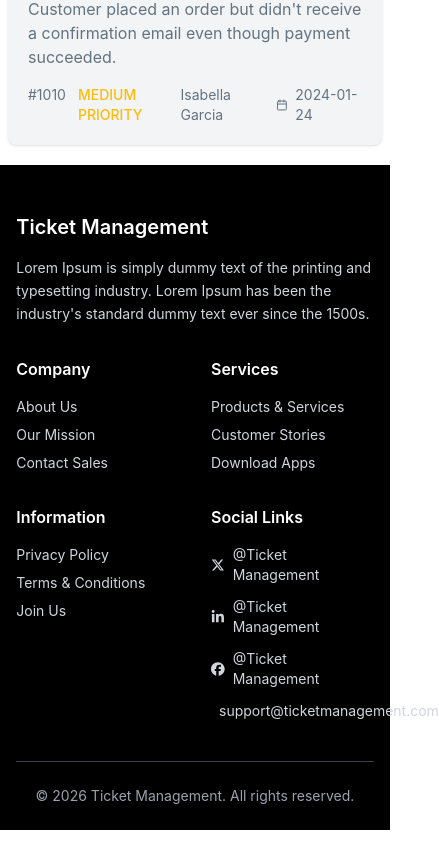
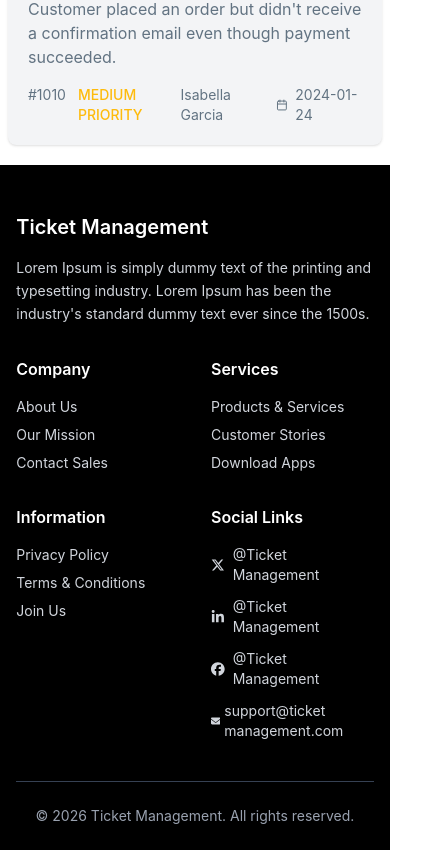
Before and after one commit to Sheikhmsip/customer-ticket-managment, a React (Vite) app: page / in a window 390 px wide. Shown: the part 2779-3629 px from the top of the page, 439 px wide, since content can reach past the window. Built offline with nearby package versions, Linux system fonts and the light colour scheme.

Commit message:
fiexd footer responsive issue

```diff
--- a/src/components/Footer/Fotter.jsx
+++ b/src/components/Footer/Fotter.jsx
@@ -56,7 +56,7 @@ const Fotter = () => {
                             </li>
                             <li className="flex items-center gap-2"> <FaLinkedinIn></FaLinkedinIn> @Ticket Management </li>
                             <li className="flex items-center gap-2"><FaFacebook></FaFacebook> @Ticket Management</li>
-                            <li className="flex items-center gap-2"><FaEnvelope></FaEnvelope> support@ticketmanagement.com</li>
+                            <li className="flex items-center gap-1"><FaEnvelope></FaEnvelope>support@ticket management.com</li>
                         </ul>
                     </div>
 
```
